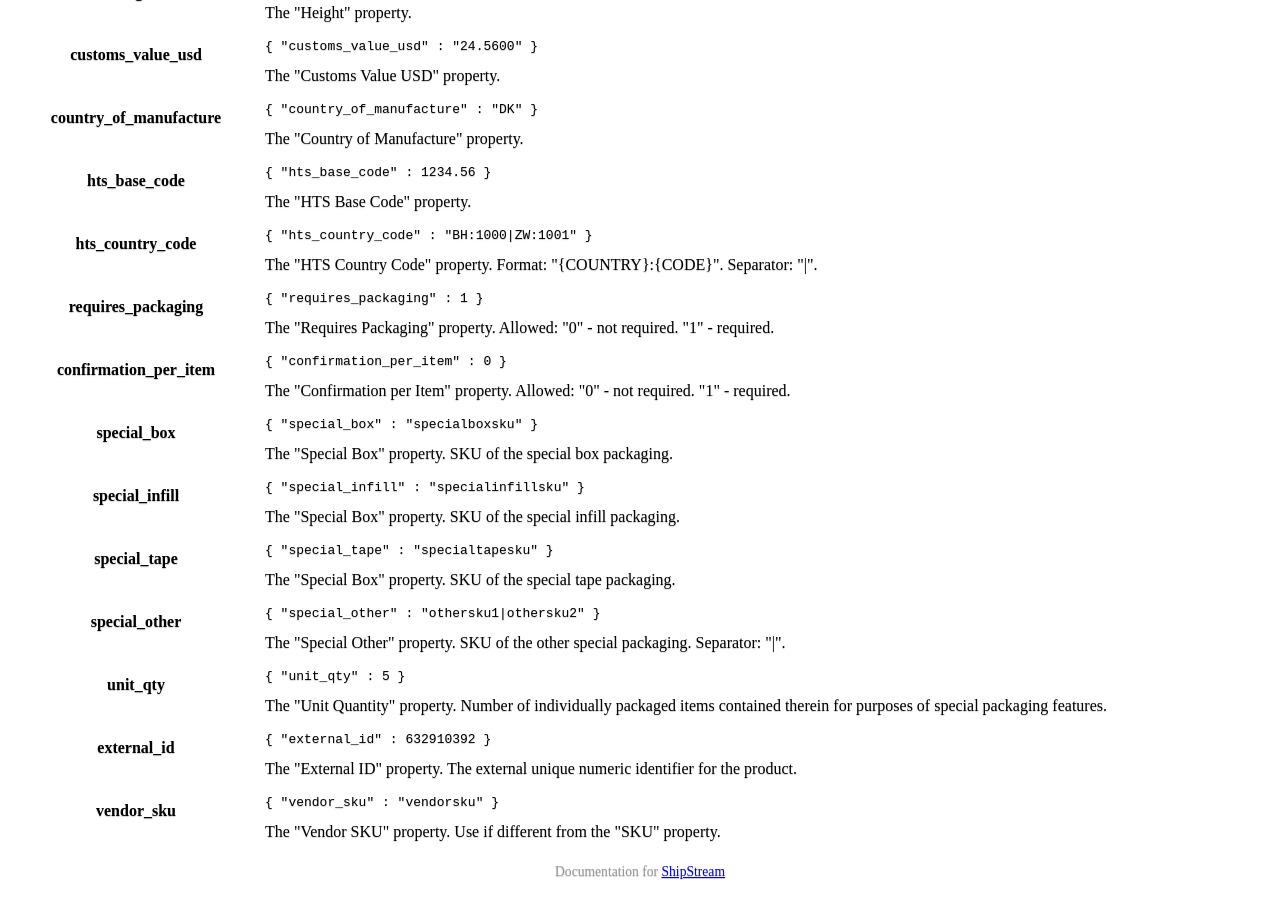
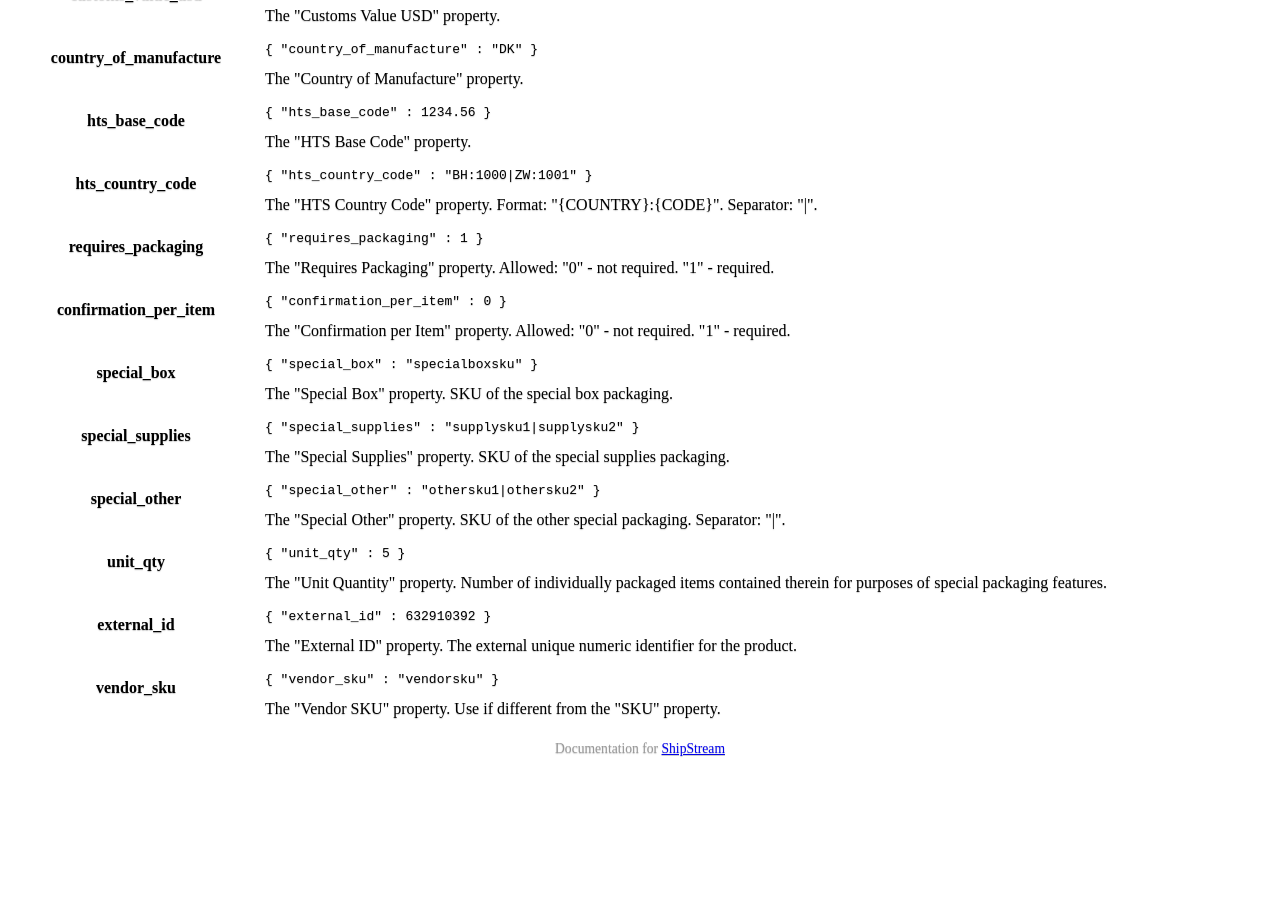
Before and after one commit to ShipStream/shipstream.github.io, a Jekyll site: the page built from _posts/2014-07-25-product.md, in a window 1280 px wide and 900 px high, scrolled down 7596 px. Built offline with Jekyll 4.4.1, drawn with Linux system fonts in a browser that asks for light colours; a style sheet for code colours, icons or effects is not loaded; after the commit the page ends 8373 px from its top, so only the background shows below that; some of the changed text lies outside the part shown.

Commit message:
Add special_supplies product attribute documentation. (#20)
* Add multiple_warehouses property to the rating API.

* Add special_supplies attribute.

Add documentation for special_supplies attribute which replaces special_infill and special_tape attributes.

```diff
--- a/_posts/2014-07-25-product.md
+++ b/_posts/2014-07-25-product.md
@@ -125,8 +125,7 @@ Get product information for one product SKU:
             "requires_packaging" : 1,
             "confirmation_per_item" : 0,
             "special_box" : "boxsku",
-            "special_infill" : "infillsku",
-            "special_tape" : "tapesku",
+            "special_supplies" : [ "supplysku1", "supplysku2" ],
             "special_other" : [ "specialsku1", "specialsku2" ],
             "unit_qty" : 5
         }
@@ -199,8 +198,7 @@ true if product was successfully created.
                 "requires_packaging" : 1,
                 "confirmation_per_item" : 0,
                 "special_box" : "boxsku",
-                "special_infill" : "infillsku",
-                "special_tape" : "tapesku",
+                "special_supplies" : "supplysku1|supplysku2",
                 "special_other" : "othersku1|othersku2",
                 "unit_qty" : 5
             }
@@ -318,8 +316,7 @@ Object with <a href="#product_properties">Product Properties</a>.
         "requires_packaging" : 1,
         "confirmation_per_item" : 0,
         "special_box" : "boxsku",
-        "special_infill" : "infillsku",
-        "special_tape" : "tapesku",
+        "special_supplies" : [ "supplysku1", "supplysku2" ],
         "special_other" : [ "othersku1", "othersku2" ],
         "unit_qty" : 5
     }
@@ -411,8 +408,7 @@ true if product was successfully updated.
                 "requires_packaging" : 1,
                 "confirmation_per_item" : 0,
                 "special_box" : "boxsku",
-                "special_infill" : "infillsku",
-                "special_tape" : "tapesku",
+                "special_supplies" : [ "supplysku1", "supplysku2" ],
                 "special_other" : [ "specialsku1", "specialsku2" ],
                 "unit_qty" : 5
             }
@@ -585,17 +581,10 @@ true if product was successfully updated.
         </td>
     </tr>
     <tr>
-        <th>special_infill</th>
+        <th>special_supplies</th>
         <td>
-            <pre><code>{ "special_infill" : "specialinfillsku" }</code></pre>
-            The "Special Box" property. SKU of the special infill packaging.
-        </td>
-    </tr>
-    <tr>
-        <th>special_tape</th>
-        <td>
-            <pre><code>{ "special_tape" : "specialtapesku" }</code></pre>
-            The "Special Box" property. SKU of the special tape packaging.
+            <pre><code>{ "special_supplies" : "supplysku1|supplysku2" }</code></pre>
+            The "Special Supplies" property. SKU of the special supplies packaging.
         </td>
     </tr>
     <tr>
```
